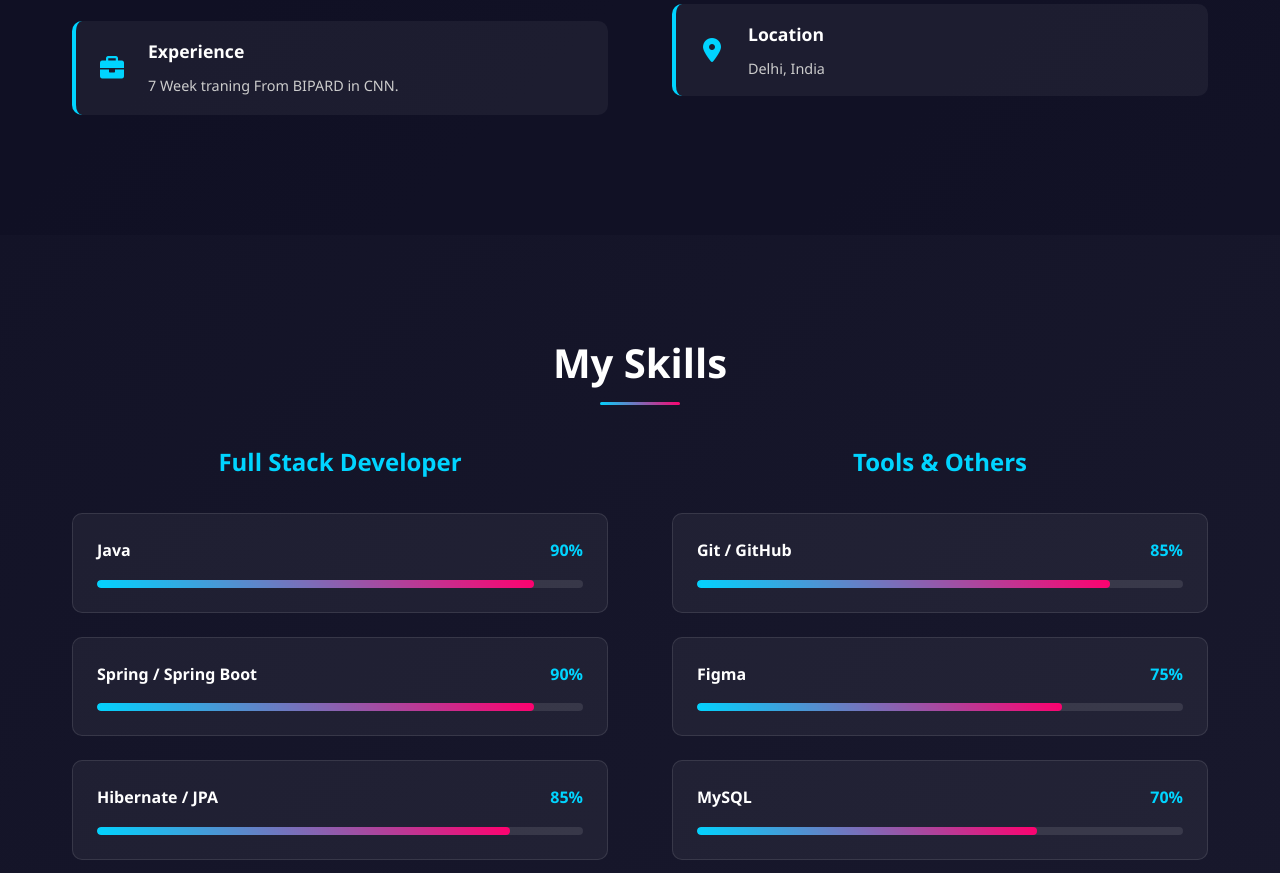
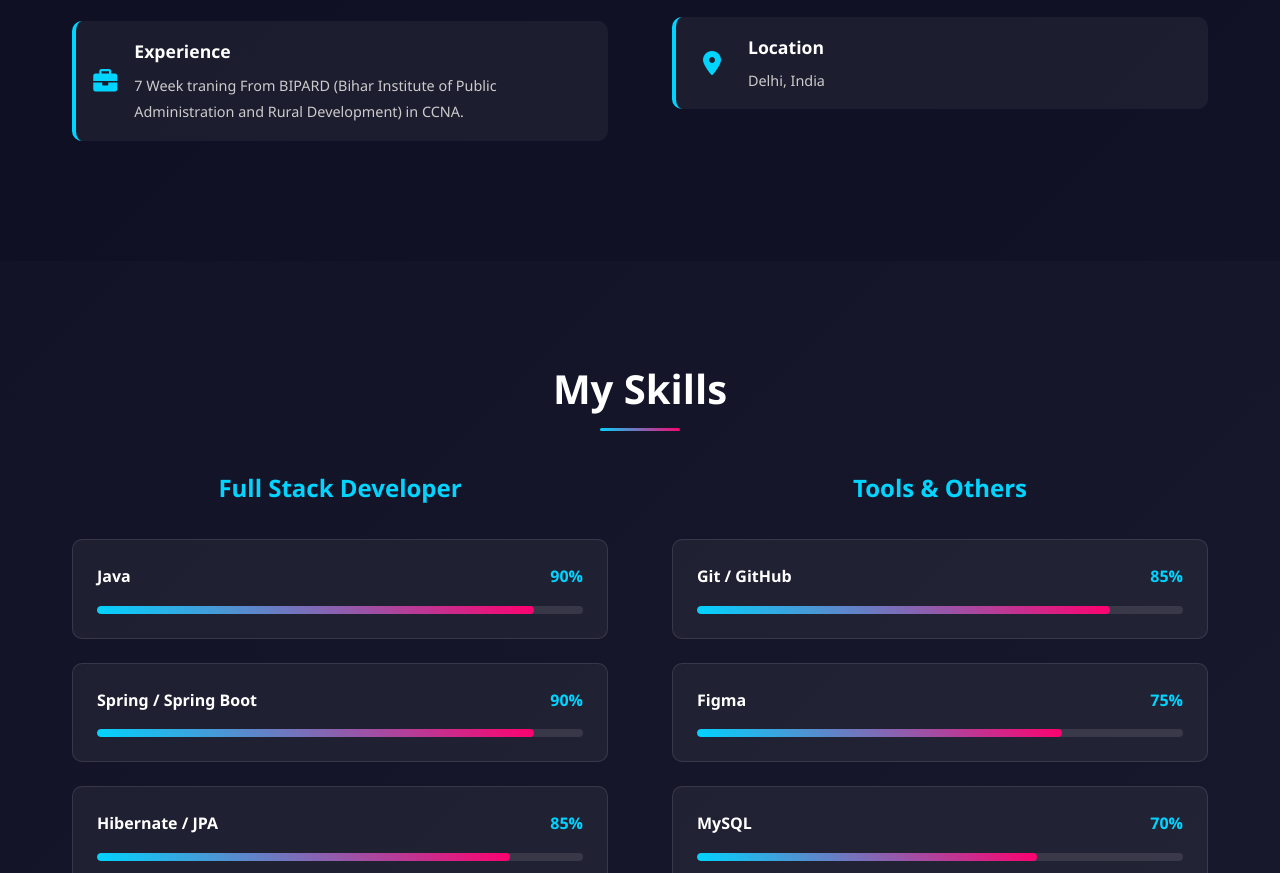
Before and after one commit to manikant30/shaliniportfolio, a plain HTML site: page index.html in a window 1280 px wide. Shown: the part 1385-2258 px from the top of the page. Drawn offline with Linux system fonts and the light colour scheme.

```diff
--- a/index.html
+++ b/index.html
@@ -119,7 +119,7 @@
                             <i class="fas fa-briefcase"></i>
                             <div>
                                 <h4>Experience</h4>
-                                <p>7 Week traning From  BIPARD in CNN.</p>
+                                <p>7 Week traning From  BIPARD (Bihar Institute of Public Administration and Rural Development) in CCNA.</p>
                             </div>
                         </div>
                     </div>
```
Also changed, not shown: Shalini-1.jpg.
